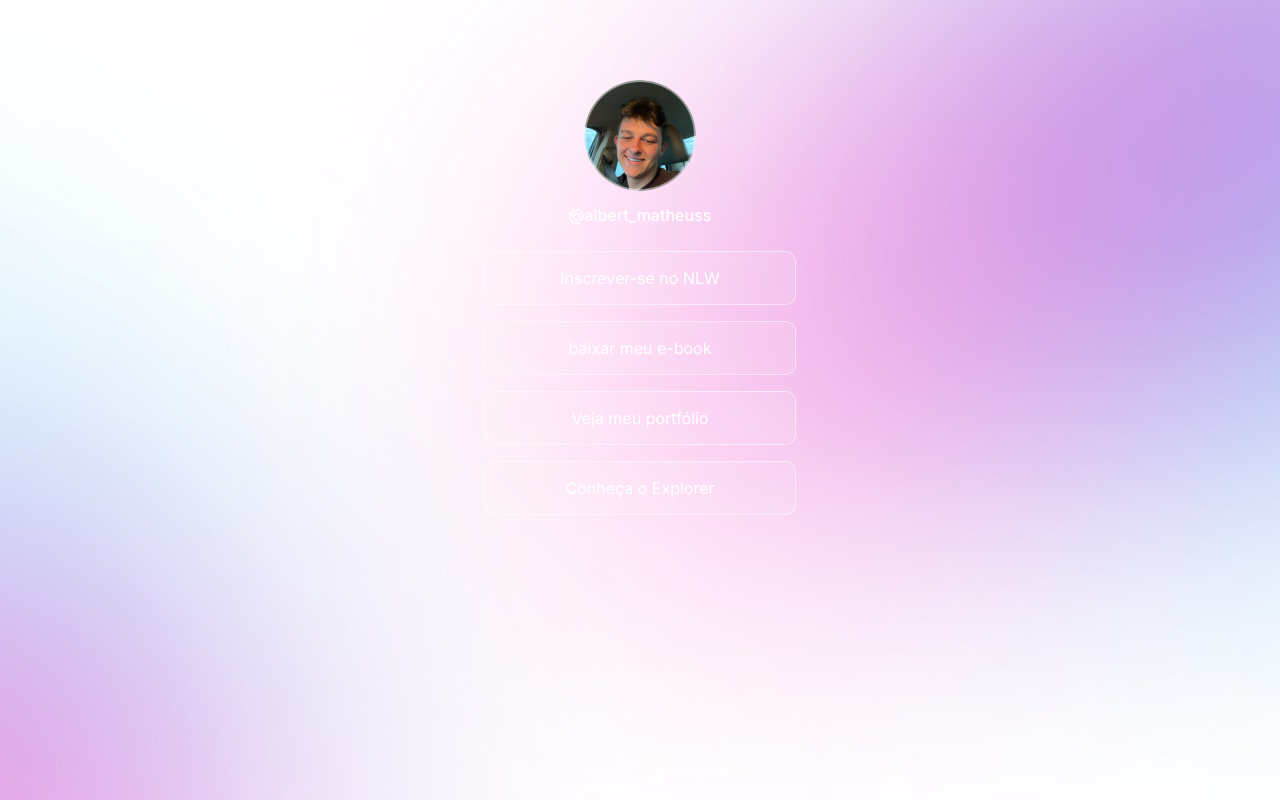
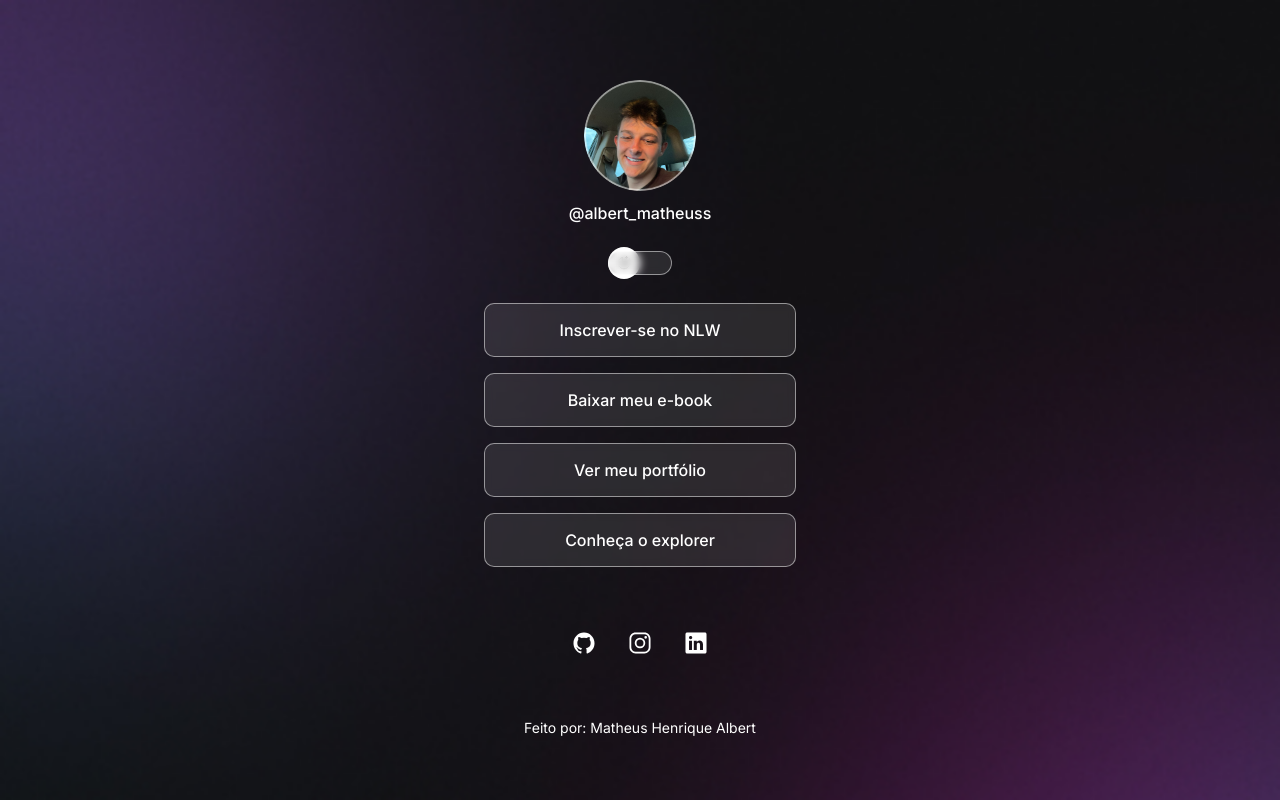
Before and after one commit to M4theuzs/projeto-certificado, a plain HTML site: page index.html in a window 1280 px wide. Drawn offline with nearby package versions, Linux system fonts and the light colour scheme.

Commit message:
dessenvolvimento e conclusao do curso

```diff
--- a/index.html
+++ b/index.html
@@ -4,39 +4,68 @@
     <link
       href="https://fonts.googleapis.com/css2?family=Inter:ital,opsz,wght@0,14..32,100..900;1,14..32,100..900&display=swap"
       rel="stylesheet"
-    />
+    >
     <meta charset="UTF-8">
     <meta name="viewport" content="width=device-width, initial-scale=1.0">
-
+    <title>DevLinks</title>
     <link rel="stylesheet" href="./style.css">
-
-
-
-    <title>DevLinks</title>
   </head>
   <body>
-
     <div id="container">
       <div id="profile">
         <img src="./assets/avatar.png" alt="Foto de perfil do Matheus">
         <p>@albert_matheuss</p>
       </div>
+
+      <div id="switch" onclick="toggleMode()">
+        <button></button>
+        <span></span>
+      </div>
+
       <ul>
         <li>
           <a href="#">Inscrever-se no NLW</a>
         </li>
+
         <li>
-                <a href="#">baixar meu e-book</a>
+          <a href="#">Baixar meu e-book</a>
         </li>
+
         <li>
-                <a href="https://github.com/M4theuzs">Veja meu portfólio</a>
+          <a href="https://github.com/M4theuzs">Ver meu portfólio</a>
         </li>
+
         <li>
-                <a href="https://rocketseat.com.br/explorer"
-                target="_blank">Conheça o Explorer</a>
+          <a href="https://rocketseat.com.br/explorer" target="_blank">Conheça o explorer</a>
         </li>
       </ul>
+
+      <div id="social-links">
+        <a href="https://github.com/M4theuzs" target="_blank">
+          <ion-icon name="logo-github"></ion-icon>
+        </a>
+
+        <a href="https://www.instagram.com/albert_matheuss" target="_blank">
+          <ion-icon name="logo-instagram"></ion-icon>
+        </a>
+
+        <a href="https://www.linkedin.com/in/matheus-albert17/" target="_blank">
+          <ion-icon name="logo-linkedin"></ion-icon>
+        </a>
       </div>
 
+      <footer>Feito por: Matheus Henrique Albert</footer>
+    </div>
+
+    <script
+      type="module"
+      src="https://unpkg.com/ionicons@7.1.0/dist/ionicons/ionicons.esm.js"
+    ></script>
+    <script
+      nomodule
+      src="https://unpkg.com/ionicons@7.1.0/dist/ionicons/ionicons.js"
+    ></script>
+
+    <script src="./script.js"></script>
   </body>
 </html>
--- /dev/null
+++ b/script.js
@@ -0,0 +1,18 @@
+function toggleMode() {
+  const html = document.documentElement
+  // pega a tag <html>
+
+  html.classList.toggle("light")
+  // adiciona ou tira a classe "light"
+
+  const img = document.querySelector("#profile img")
+  // pega a imagem do perfil
+
+  if (html.classList.contains("light")) {
+    // se tiver no modo claro, troca a foto
+    img.setAttribute("src", "./assets/avatar-light.png")
+  } else {
+    // se tiver no modo escuro, volta pra foto normal
+    img.setAttribute("src", "./assets/avatar.png")
+  }
+}
--- a/style.css
+++ b/style.css
@@ -1,26 +1,54 @@
+/* reset */
 * {
   margin: 0;
   padding: 0;
   box-sizing: border-box;
 }
 
+/* tema escuro */
+:root {
+  --text-color: white;
+  --bg-url: url(./assets/bg-mobile.png);
+  --stroke-color: rgba(255, 255, 255, 0.5);
+  --surface-color: rgba(255, 255, 255, 0.1);
+  --surface-color-hover: rgba(255, 255, 255, 0.05);
+  --highlight-color: rgba(255, 255, 255, 0.2);
+  --switch-bg-url: url(./assets/moon-stars.svg);
+}
+
+/* tema claro */
+.light {
+  --text-color: black;
+  --bg-url: url(./assets/bg-mobile-light.png);
+  --stroke-color: rgba(0, 0, 0, 0.5);
+  --surface-color: rgba(0, 0, 0, 0.05);
+  --surface-color-hover: rgba(255, 255, 255, 0.02);
+  --highlight-color: rgba(0, 0, 0, 0.1);
+  --switch-bg-url: url(./assets/sun.svg);
+}
+
+/* fundo */
 body {
-  background-image: url("./assets/bg-mobile.png"); /* troquei .jpg -> .png */
+  background-image: var(--bg-url);
   background-repeat: no-repeat;
   background-position: top center;
   background-size: cover;
 }
 
+/* texto */
 body * {
   font-family: "Inter", sans-serif;
-  color: #ffffff;
+  color: var(--text-color);
 }
 
+/* container central */
 #container {
   width: 360px;
   margin: 56px auto 0;
+  padding: 0 24px;
 }
 
+/* perfil */
 #profile {
   text-align: center;
   padding: 24px;
@@ -34,16 +62,51 @@ body * {
 #profile p {
   font-weight: 500;
   font-size: 16px;
-  line-height: 24px;
   margin-top: 8px;
 }
 
+/* switch (botão do tema) */
+#switch {
+  position: relative;
+  width: 64px;
+  margin: 4px auto;
+  cursor: pointer;
+}
+
+#switch button {
+  width: 32px;
+  height: 32px;
+  background: white var(--switch-bg-url) no-repeat center;
+  border: 0;
+  border-radius: 50%;
+  position: absolute;
+  top: 50%;
+  left: 0;
+  transform: translateY(-50%);
+  transition: transform 0.3s;
+}
+
+.light #switch button {
+  transform: translate(32px, -50%);
+}
+
+#switch span {
+  display: block;
+  width: 64px;
+  height: 24px;
+  background: var(--surface-color);
+  border: 1px solid var(--stroke-color);
+  border-radius: 9999px;
+  backdrop-filter: blur(4px);
+}
+
+/* links */
 ul {
   list-style: none;
   display: flex;
   flex-direction: column;
   gap: 16px;
-  padding: 0 24px 24px;
+  padding: 24px 0;
 }
 
 ul li a {
@@ -51,35 +114,44 @@ ul li a {
   justify-content: center;
   align-items: center;
   padding: 16px 24px;
-
-  background-color: rgba(255, 255, 255, 0.1);
-  border: 1px solid rgba(255, 255, 255, 0.5);
+  background-color: var(--surface-color);
+  border: 1px solid var(--stroke-color);
   border-radius: 10px;
   backdrop-filter: blur(4px);
   text-decoration: none;
+  font-weight: 500;
   transition: background 0.2s, border-color 0.2s;
 }
 
 ul li a:hover {
-  background: rgba(255, 255, 255, 0.05);
-  border: 1.5px solid #ffffff; /* sem espaço! */
+  background: var(--surface-color-hover);
+  border: 1.5px solid var(--text-color);
 }
 
-/* opcional: usar o fundo desktop quando a tela for maior */
-@media (min-width: 700px) {
-  body {
-    background-image: url("./assets/bg-desktop.png");
-  }
+/* redes sociais */
+#social-links {
+  display: flex;
+  justify-content: center;
+  padding: 24px 0;
+  font-size: 24px;
 }
 
-/* opcional: se quiser versão light automática pelo sistema */
-@media (prefers-color-scheme: light) {
-  body {
-    background-image: url("./assets/bg-mobile-light.png");
-  }
-  @media (min-width: 700px) {
-    body {
-      background-image: url("./assets/bg-desktop-light.png");
-    }
-  }
+#social-links a {
+  display: flex;
+  justify-content: center;
+  align-items: center;
+  padding: 16px;
+  border-radius: 50%;
+  transition: background 0.2s;
 }
+
+#social-links a:hover {
+  background: var(--highlight-color);
+}
+
+/* rodapé */
+footer {
+  padding: 24px 0;
+  text-align: center;
+  font-size: 14px;
+}
```
Also changed, not shown: assets/preview.png (added), 1 other file. Lines whose indentation alone changed are shown as unchanged.
